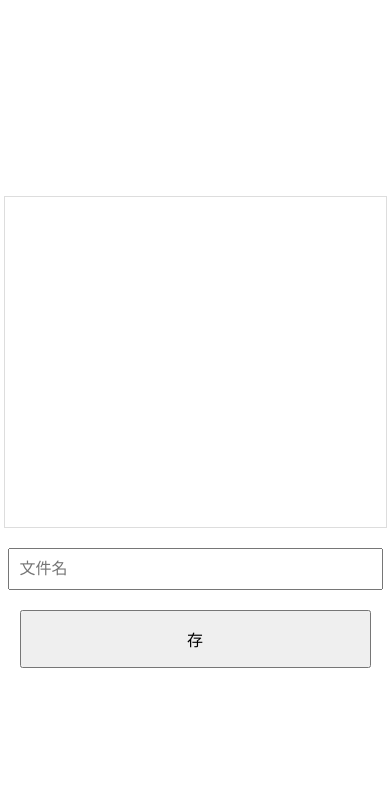
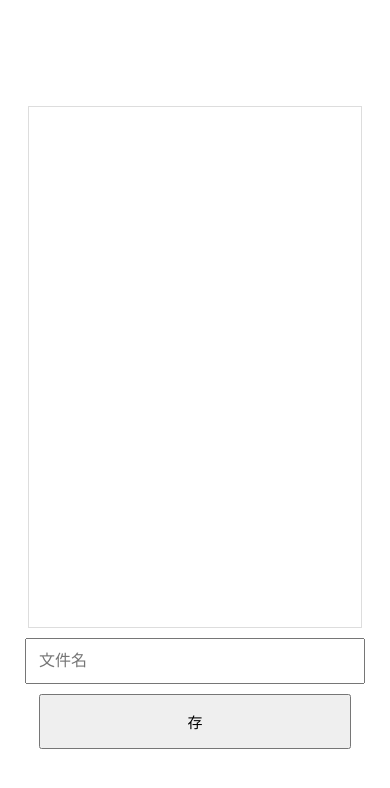
Before and after one commit to laoaaa/s.burnman.net, a plain HTML site: page index.html in a window 390 px wide. Drawn offline with Linux system fonts and the light colour scheme.

Commit message:
Update index.html
Signed-off-by: laoaaa <152608443+laoaaa@users.noreply.github.com>

```diff
--- a/index.html
+++ b/index.html
@@ -15,33 +15,34 @@
             height: 100vh;
         }
         #editor {
-            width: 80%; /* 增加宽度 */
-            height: 400px; /* 增加高度 */
+            width: 60%;
+            height: 550px;
             border: 1px solid #ddd;
-            margin-top: 20px;
-            padding: 15px; /* 增加内边距 */
-            font-size: 16px; /* 增加字号 */
+            margin-top: 10px;
+            padding: 10px;
+            font-size: 13px;
             overflow: auto;
         }
         #filename {
-            width: 70%; /* 增加宽度 */
-            margin-top: 20px;
-            padding: 10px; /* 增加内边距 */
-            font-size: 16px; /* 增加字号 */
+            width: 50%;
+            margin-top: 10px;
+            padding: 12px; /* 增加内边距 */
+            font-size: 16px; /* 增加字体大小 */
         }
         #saveButton {
-            padding: 15px 30px; /* 增加内边距 */
-            margin-top: 20px;
-            font-size: 16px; /* 增加字号 */
-            cursor: pointer; /* 添加手形光标 */
+            padding: 15px 20px; /* 增加按钮大小 */
+            margin-top: 10px;
+            font-size: 15px; /* 增加字体大小 */
         }
 
+        /* 响应式设计调整 */
         @media (max-width: 600px) {
-            #editor, #filename, #saveButton {
-                width: 90%; /* 在小屏幕上进一步增加宽度 */
+            #editor {
+                width: 80%; /* 在小屏幕上增加宽度 */
+                height: 500px; /* 减小高度以适应屏幕 */
             }
-            #editor {
-                height: 300px; /* 在小屏幕上适当减少高度 */
+            #filename, #saveButton {
+                width: 80%; /* 调整输入框和按钮宽度 */
             }
         }
     </style>
@@ -56,7 +57,7 @@
             var fileNameToSaveAs = document.getElementById("filename").value;
 
             if (!fileNameToSaveAs) {
-                alert('文件名');
+                alert('输入文件名');
                 return;
             }
 
```
